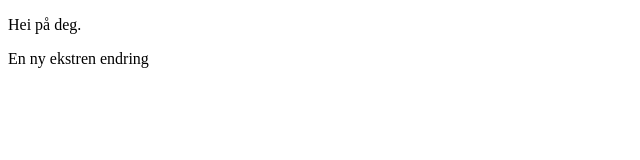
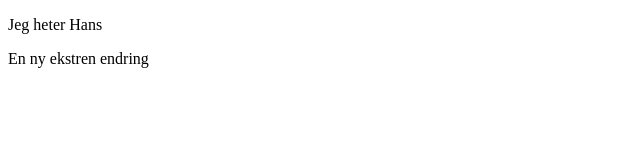
Before and after one commit to ErikFry/juleKalender, a plain HTML site: page index.html in a window 1280 px wide. Shown: the full height of the page, 0-640 px from the left. Drawn offline with Linux system fonts and the light colour scheme.

Commit message:
Update index.html

```diff
--- a/index.html
+++ b/index.html
@@ -5,7 +5,7 @@
     <title></title>
   </head>
   <body>
-    <p>Hei på deg.</p>
+    <p>Jeg heter Hans</p>
     <p> En ny ekstren endring </p>
   </body>
 </html>
```
